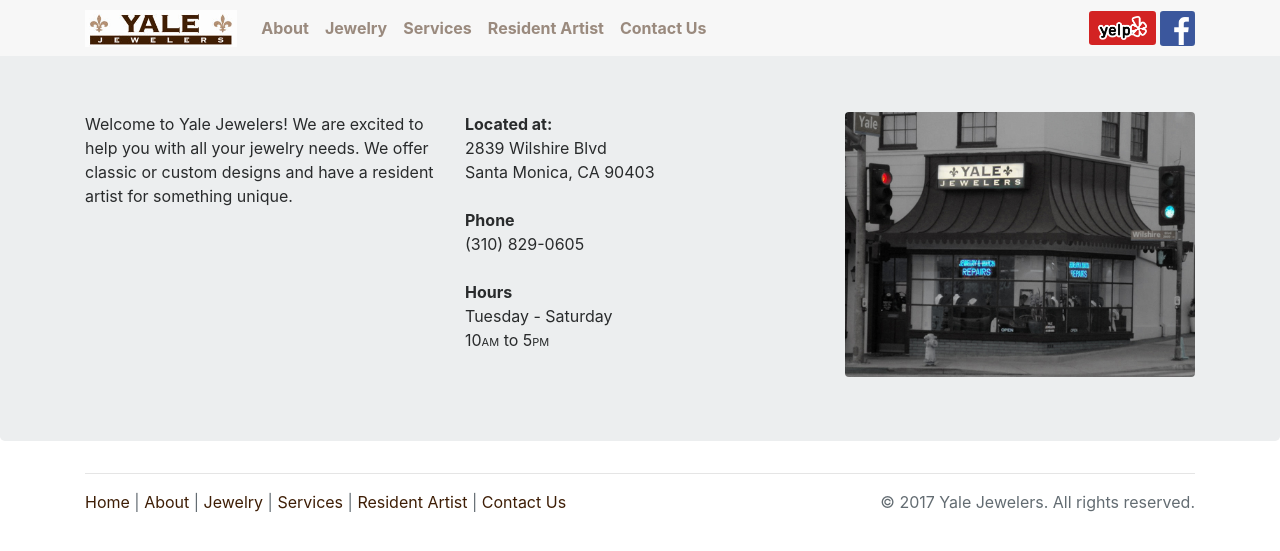
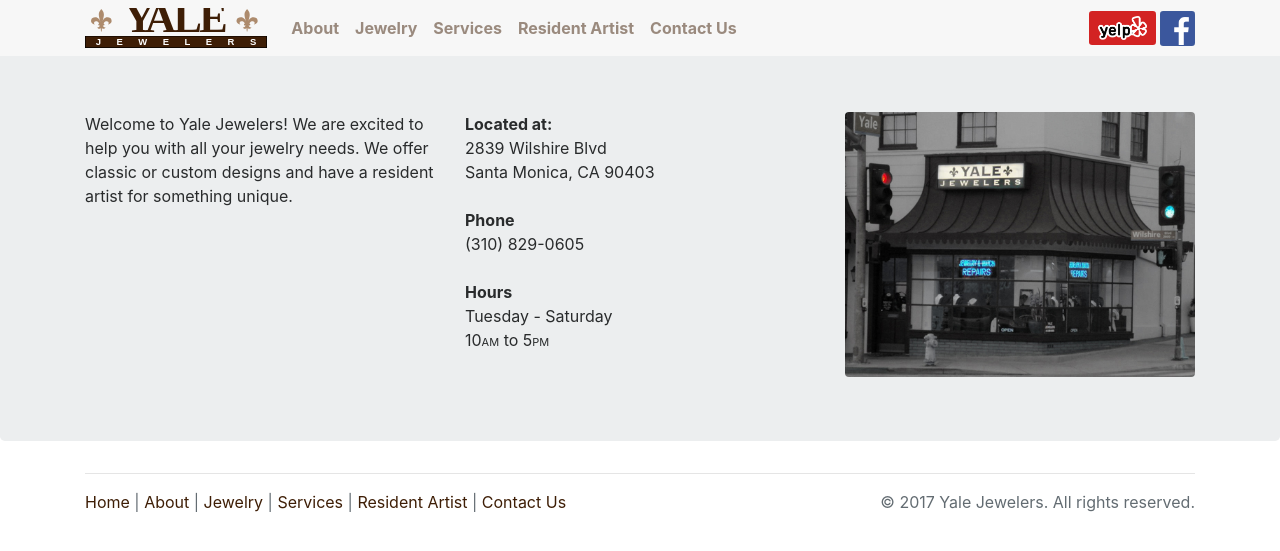
Before and after one commit to supergibbs/yalejewelers.com, a Jekyll site: the page built from index.html, in a window 1280 px wide. Shown: the top 551 px of the page. Built offline with Jekyll 4.4.1, drawn with Linux system fonts in a browser that asks for light colours; nearby versions of some CDN libraries.

Commit message:
New logo

```diff
--- a/_includes/nav.html
+++ b/_includes/nav.html
@@ -4,7 +4,7 @@
                 aria-controls="yale-navbar" aria-expanded="false" aria-label="Toggle navigation">
                 <span class="navbar-toggler-icon"></span>
             </button>
-            <a class="navbar-brand" href="/"><img src="img/logo.jpg" ></a>
+            <a class="navbar-brand" href="/"><img src="img/logo.svg" ></a>
             <div class="collapse navbar-collapse" id="yale-navbar">
                 <ul class="navbar-nav mr-auto">
                     {% assign nav_items = site.pages | where_exp:"item", "item.order > 0" | sort: 'order' %} {% for item in nav_items %}
--- a/css/main.scss
+++ b/css/main.scss
@@ -21,7 +21,7 @@
     padding: 0;
 
     img {
-        height: 37px;
+        height: 2em;
     }
 }
 
```
Also changed, not shown: img/logo.svg (added).
